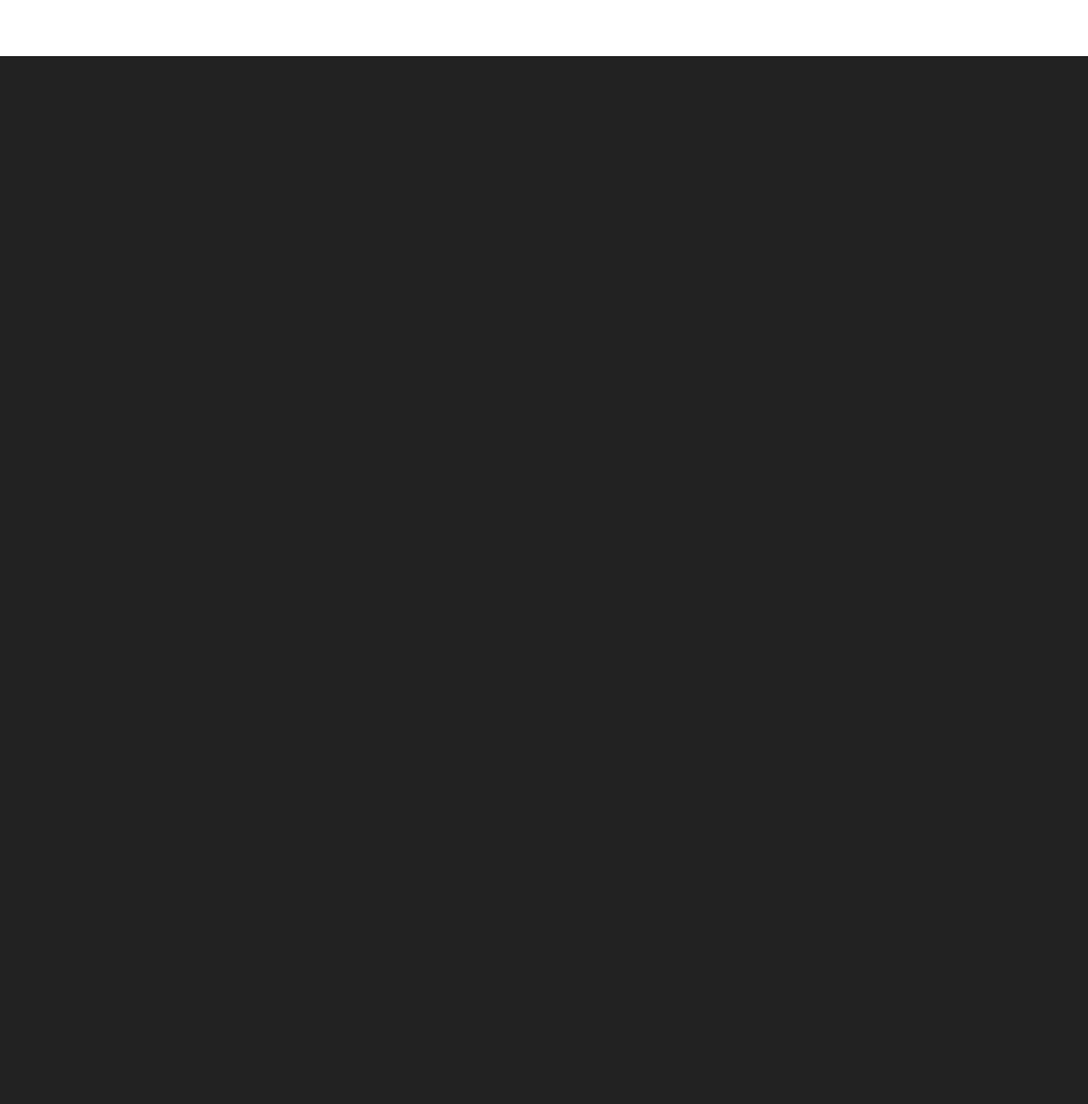
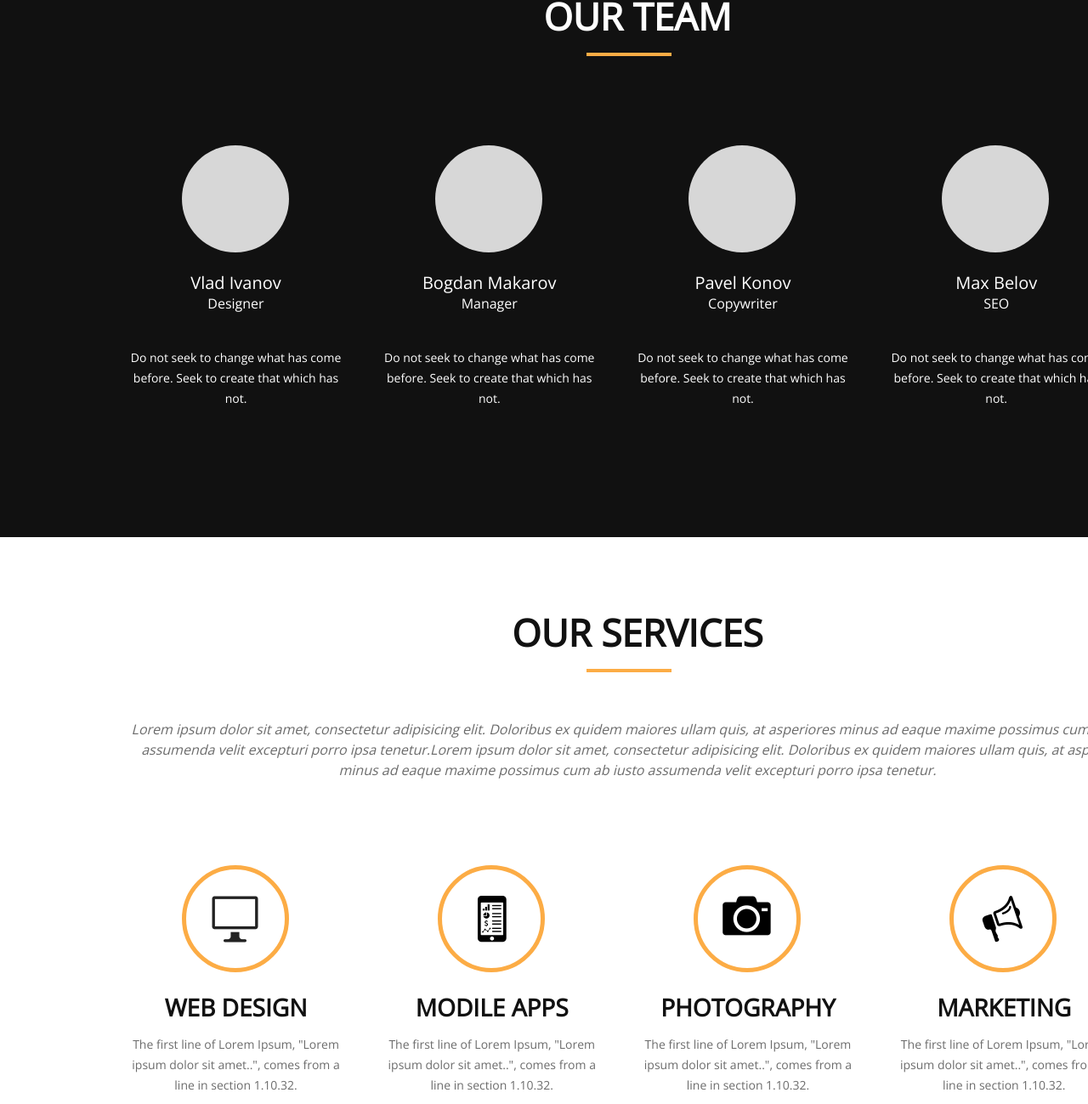
Before and after one commit to VladislavDesu/mycompany, a plain HTML site: page index.html in a window 1280 px wide. Shown: the part 1498-2797 px from the top of the page at 85% size. Before the commit the page ends 1564 px from the top, so only its background shows below. Drawn offline with nearby package versions, Linux system fonts and the light colour scheme.

Commit message:
our serives

```diff
--- a/css/style.css
+++ b/css/style.css
@@ -8,33 +8,39 @@ body {
   font-size: 24px;
   line-height: 24px;
   color: #fff;
-  background-color: #222;
+  background-color: #444;
+  min-width: 1500px;
 }
 
-.clearfix::after {
-    display: block;
-    content: '';
-    clear: both;
+body > div:nth-child(odd) {
+  background-color: #111;
 }
 
+body > div:nth-child(even) {
+  background-color: #fff;
+}
+
+.container {
+  width: 1200px;
+  margin: 0 auto;
+}
+
+/*HEADER*/
 .header-page {
-  min-width: 1500px;
-  min-height: 789px;
-  background-color: #111;
+  height: 735px;
   padding-top: 55px;
-
 }
 
 .header-top {
   position: relative;
-  width: 1200px;
+  width: 1190px;
   margin: 0 auto;
   margin-bottom: 220px;
 }
 
 .header-logo {
   float: left;
-  font-weight: 800;
+  font-weight: bolder;
   text-transform: uppercase;
 }
 
@@ -43,12 +49,11 @@ body {
   color: #fff;
   text-transform: uppercase;
   font-size: 14px;
-  font-weight: 400;
+  font-weight: bold;
 }
 
 .header-nav {
   float: right;
-
 }
 
 .header-nav li {
@@ -57,14 +62,13 @@ body {
   list-style: none;
 }
 
-.header-nav::after{
-  display: block;
+.header-nav li:first-child::before{
   content: '';
   position: absolute;
   background-color: #fcac45;
-  bottom: -10px;
+  top: 35px;
   width: 45px;
-  height: 3px;
+  height: 4px;
 }
 
 .header-nav li:last-child {
@@ -72,20 +76,19 @@ body {
 }
 
 .header-bottom {
-  width: 800px;
+  width: 750px;
   margin: 0 auto;
 }
 
-.header-bottom .welcome {
+.header-bottom p:first-child {
   font-size: 44px;
-  font-weight: 100;
   text-transform: uppercase;
   color: #999;
   margin-bottom: 20px;
 }
-.header-bottom .welcome span {
+.header-bottom p:first-child span {
   color: #fcac45;
-  font-weight: 800;
+  font-weight: bolder;
 }
 
 .header-bottom p {
@@ -96,73 +99,62 @@ body {
 
 .header-bottom span {
   font-weight: bold;
-  color: #fff;
+  color: #c3c3c3;
 }
 
+/*ABOUT US*/
 .about-us {
-  height: 615px;
+  height: 510px;
   padding-top: 105px;
-}
-
-.container {
-  width: 1100px;
-  margin: 0 auto;
 }
 
 .img-macbook {
   display: inline-block;
   width: 506px;
   height: 408px;
-
 }
 
-.about-us {
-  background-color: #fff;
-}
-
-.block-about-us {
+.info-about-us {
   position: relative;
   margin-top: 30px;
   display: inline-block;
   float: right;
   color: #6c6c6c;
   font-size: 18px;
-  line-height: 25px;
 }
 
-.block-about-us h2{
+.info-about-us h2{
   font-size: 34px;
-  color: #222;
+  color: #111;
   text-transform: uppercase;
   margin-bottom: 55px;
 }
 
-.block-about-us .about-us {
-    font-weight: bold;
+.info-about-us span {
+  font-weight: normal;
 }
 
-.block-about-us h2::after {
+.info-about-us h2::before {
   content: '';
   position: absolute;
-  display: block;
   width: 400px;
   top: 45px;
   height: 4px;
   background-color: #fcac45;
 }
 
-.block-about-us p{
-  width: 435px;
+.info-about-us p{
+  width: 434px;
   word-break: break-all;
   margin-bottom: 50px;
 }
 
-.block-about-us li {
+.info-about-us li {
   margin-bottom: 20px;
   list-style-position: inside;
 }
 
-.block-about-us li::before {
+.info-about-us li::before {
   content: '';
   position: absolute;
   border: 2px solid #6c6c6c;
@@ -171,5 +163,157 @@ body {
   height: 12px;
   margin: 5px auto;
   border-radius: 20px;
+}
 
+/*OUR TEAM*/
+.our-team {
+  height: 625px;
+  padding-top: 100px;
 }
+
+.our-team h2 {
+  position: relative;
+  text-align: center;
+  text-transform: uppercase;
+  font-size: 44px;
+  color: #fff;
+  margin-bottom: 140px;
+}
+
+.our-team h2::before {
+  content: '';
+  position: absolute;
+  background-color: #fcac45;
+  bottom: -35px;
+  left: 45%;
+  width: 100px;
+  height: 4px;
+}
+
+.our-team li {
+  position: relative;
+  display: inline-block;
+  list-style: none;
+  width: 255px;
+  height: 305px;
+  margin-right: 37px;
+}
+
+.our-team li:last-child {
+  margin-right: 0;
+}
+
+.our-team-img {
+  position: absolute;
+  background-color: #d7d7d7;
+  width: 126px;
+  height: 126px;
+  border-radius: 50%;
+  left: 25%;
+}
+
+.our-team p {
+  text-align: center;
+  font-size: 16px;
+}
+
+.our-team .our-team-name {
+  margin-top: 150px;
+  font-size: 20px;
+  text-align: center;
+}
+
+.our-team p:last-child {
+  margin-top: 40px;
+  font-size: 14px;
+}
+
+/*OUR SERVICES*/
+.our-services {
+  height: 635px;
+  padding-top: 100px;
+}
+
+.our-services h2 {
+  position: relative;
+  color: #111;
+  text-align: center;
+  text-transform: uppercase;
+  font-size: 44px;
+  margin-bottom: 90px;
+}
+
+.our-services h2::before {
+  content: '';
+  position: absolute;
+  background-color: #fcac45;
+  bottom: -35px;
+  left: 45%;
+  width: 100px;
+  height: 4px;
+}
+
+.our-services p {
+  text-align: center;
+  font-size: 16px;
+  color: #6c6c6c;
+}
+
+.our-services h2 + p {
+  margin-bottom: 100px;
+}
+
+.our-services li {
+  position: relative;
+  list-style: none;
+  margin-right: 40px;
+  display: inline-block;
+  width: 255px;
+  height: 255px;
+}
+
+.our-services-img {
+  position: absolute;
+  border: 5px solid #fcac45;
+  width: 116px;
+  height: 116px;
+  border-radius: 50%;
+  left: 25%;
+}
+
+.our-services-img .icon {
+  position: absolute;
+  left: 25%;
+  top: 20%;
+  width: 57px;
+  height: 65px;
+  background-image: url('../img/spritesheet.png');
+  background-repeat: no-repeat;
+}
+
+.monitor {
+  background-position: -278px -12px;
+}
+
+.mobile {
+  background-position: -192px -12px;
+}
+
+.photography {
+  background-position: -108px -12px;
+}
+
+.horn {
+  background-position: -16px -12px;
+}
+
+.our-services li p {
+  font-size: 14px;
+}
+
+.our-services h3 {
+  text-align: center;
+  color: #111;
+  margin-top: 155px;
+  margin-bottom: 20px;
+}
--- a/index.html
+++ b/index.html
@@ -1,49 +1,191 @@
 <!DOCTYPE html>
 <html lang="ru" dir="ltr">
+
   <head>
+
     <meta charset="utf-8">
     <link rel="stylesheet" href="css/style.css">
     <link href="https://fonts.googleapis.com/css?family=Open+Sans&display=swap" rel="stylesheet">
     <title>My company</title>
+
   </head>
+
   <body>
+    <!--HEADER-->
     <div class="header-page">
-      <div class="header-top clearfix">
+
+      <div class="header-top">
+
         <p class='header-logo'>mycompany</p>
 
         <ul class="header-nav">
-          <li><a href="#">home</a></li>
-          <li><a href="#">about</a></li>
-          <li><a href="#">services</a></li>
-          <li><a href="#">portfolio</a></li>
-          <li><a href="#">testimonials</a></li>
-          <li><a href="#">contact</a></li>
+
+          <li><a href="index.html">home</a></li>
+          <li><a  href='#about'>about</a></li>
+          <li><a href="#services">services</a></li>
+          <li><a href="#portfolio">portfolio</a></li>
+          <li><a href="#testimonials">testimonials</a></li>
+          <li><a href="#contact">contact</a></li>
+
         </ul>
+
       </div>
+
       <div class="header-bottom">
-        <p class="welcome">welcome on <span>mycompany</span></p>
-        <p>We are a digital agency with <span>years of experience</span> and with <span>extraordinary</span> people</p>
+
+        <p>welcome on <span>mycompany</span></p>
+
+        <p>We are a digital agency with <span>years of experience</span>
+          and with <span>extraordinary people</span></p>
+
       </div>
+
     </div>
 
-    <div class="about-us">
+    <!--ABOUT US-->
+    <div class="about-us" id='about'>
+
       <div class="container">
+
         <div class="img-macbook">
+
           <img src="img/macbook.png" alt="macbook">
+
         </div>
 
-        <div class="block-about-us">
-          <h2>some words <span>about us</span></h2>
+        <div class="info-about-us">
+
+          <h2><span>some words</span> about us</h2>
+
           <p>Lorem ipsum dolor sit amet, consectetur adipisicing elit.
             Doloribus ex quidem maiores ullam quis,
-            at as-periores minus ad eaque maxime possimus .</p>
+            at asperiores minus ad eaque maxime possimus .</p>
+
           <ul>
+
             <li><b>Mission</b>  - <em>We deliver uniqueness and quality</em></li>
             <li><b>Skills</b>  - <em>Delivering fast and excellent results</em></li>
             <li><b>Clients</b>  - <em>Satisfied clients thanks to our experience</em></li>
+
           </ul>
+
         </div>
+
       </div>
+
     </div>
+
+    <!--OUR TEAM-->
+    <div class="our-team">
+
+      <div class="container">
+
+        <h2>our team</h2>
+
+        <ul>
+          <li>
+
+            <div class="our-team-img"></div>
+            <p class='our-team-name'>Vlad Ivanov</p>
+            <p>Designer</p>
+            <p>Do not seek to change what has come before. Seek to create that which has not.</p>
+
+          </li>
+
+          <li>
+
+            <div class="our-team-img"></div>
+            <p class='our-team-name'>Bogdan Makarov</p>
+            <p>Manager</p>
+            <p>Do not seek to change what has come before. Seek to create that which has not.</p>
+
+          </li>
+
+          <li>
+
+            <div class="our-team-img"></div>
+            <p class='our-team-name'>Pavel Konov</p>
+            <p>Copywriter</p>
+            <p>Do not seek to change what has come before.
+              Seek to create that which has not.</p>
+
+          </li>
+
+          <li>
+
+            <div class="our-team-img"></div>
+            <p class='our-team-name'>Max Belov</p>
+            <p>SEO</p>
+            <p>Do not seek to change what has come before.
+              Seek to create that which has not.</p>
+
+          </li>
+
+        </ul>
+
+      </div>
+
+    </div>
+
+    <!--OUR SERVICES-->
+    <div class="our-services" id='services'>
+
+      <div class="container">
+
+        <h2>our services</h2>
+
+        <p><em>Lorem ipsum dolor sit amet, consectetur adipisicing elit.
+          Doloribus ex quidem maiores ullam quis,
+          at asperiores minus ad eaque maxime possimus cum ab iusto assumenda
+          velit excepturi porro ipsa tenetur.Lorem ipsum dolor sit amet,
+          consectetur adipisicing elit. Doloribus ex quidem maiores ullam quis,
+          at asperiores minus ad eaque maxime possimus cum ab iusto assumenda
+          velit excepturi porro ipsa tenetur.</em></p>
+
+          <ul>
+
+            <li>
+              <div class="our-services-img">
+                <div class="icon monitor"></div>
+              </div>
+              <h3>WEB DESIGN</h3>
+              <p>The first line of Lorem Ipsum, "Lorem ipsum dolor sit amet..",
+                 comes from a line in section 1.10.32.</p>
+            </li>
+
+            <li>
+              <div class="our-services-img">
+                <div class="icon mobile"></div>
+              </div>
+              <h3>MODILE APPS</h3>
+              <p>The first line of Lorem Ipsum, "Lorem ipsum dolor sit amet..",
+                 comes from a line in section 1.10.32.</p>
+            </li>
+
+            <li>
+              <div class="our-services-img">
+                <div class="icon photography"></div>
+              </div>
+              <h3>PHOTOGRAPHY</h3>
+              <p>The first line of Lorem Ipsum, "Lorem ipsum dolor sit amet..",
+                 comes from a line in section 1.10.32.</p>
+            </li>
+
+            <li>
+              <div class="our-services-img">
+                <div class="icon horn"></div>
+              </div>
+              <h3>MARKETING</h3>
+              <p>The first line of Lorem Ipsum, "Lorem ipsum dolor sit amet..",
+                 comes from a line in section 1.10.32.</p>
+            </li>
+
+          </ul>
+
+      </div>
+
+    </div>
+
   </body>
+
 </html>
```
Also changed, not shown: img/Forma 1-2.png (added), img/Forma 1-3.png (added), img/Forma 1-4.png (added), img/Forma 1.png (added), img/spritesheet.png (added).
